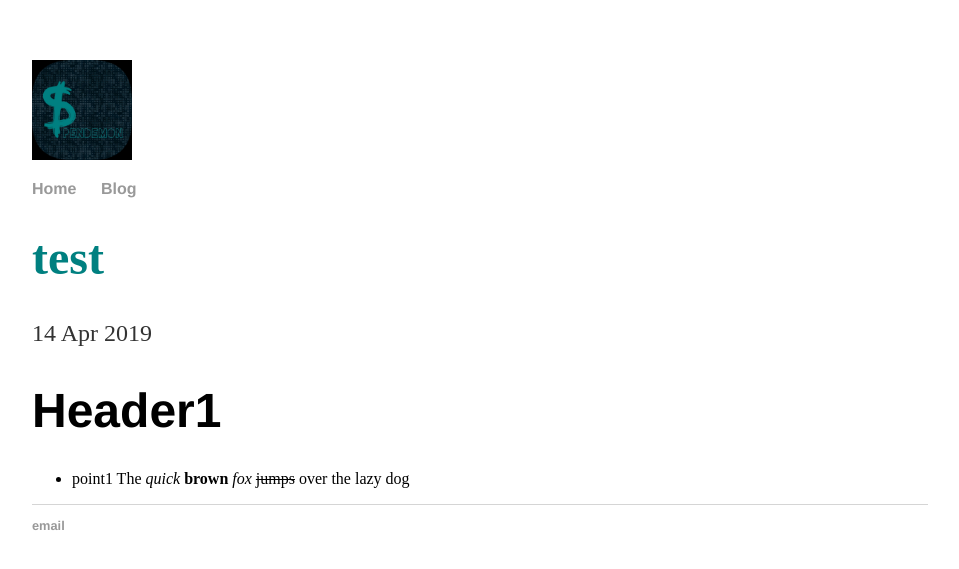
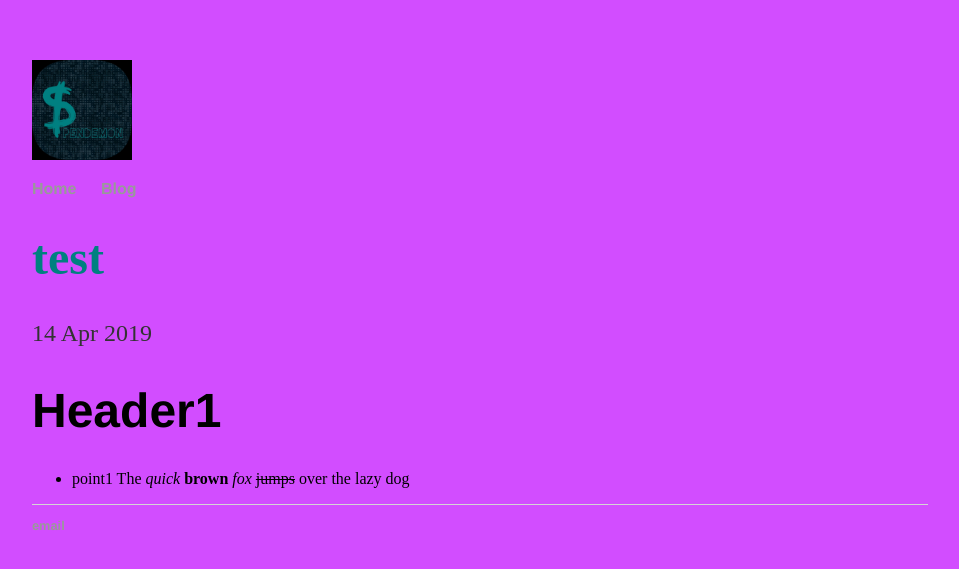
Before and after one commit to 785pavan/isee2019-SPENDEMON, a Jekyll site: the page built from docs/_posts/2019-04-14-ISEE-2019-Test-Post.md, in a window 1280 px wide. Shown: the top 569 px of the page, without its empty margins (160-1119 px from the left). Built offline with Jekyll 4.4.1, drawn with Linux system fonts in a browser that asks for light colours.

Commit message:
Update post.html

```diff
--- a/docs/_layouts/post.html
+++ b/docs/_layouts/post.html
@@ -1,7 +1,13 @@
 ---
 layout: default
 ---
-<h1 style="font-family:Bebas Neue; color:#008080; align:centre">{{ page.title }}</h1>
+<h1 style="font-family:Bebas Neue; color:#008080; align:centre">{{ page.title }}
+<style>
+  body{
+    background-color:#d24dff;
+  }
+  </style>
+</h1>
 <p class="meta">{{ page.date | date_to_string }}</p>
 
 <div class="post">
```
